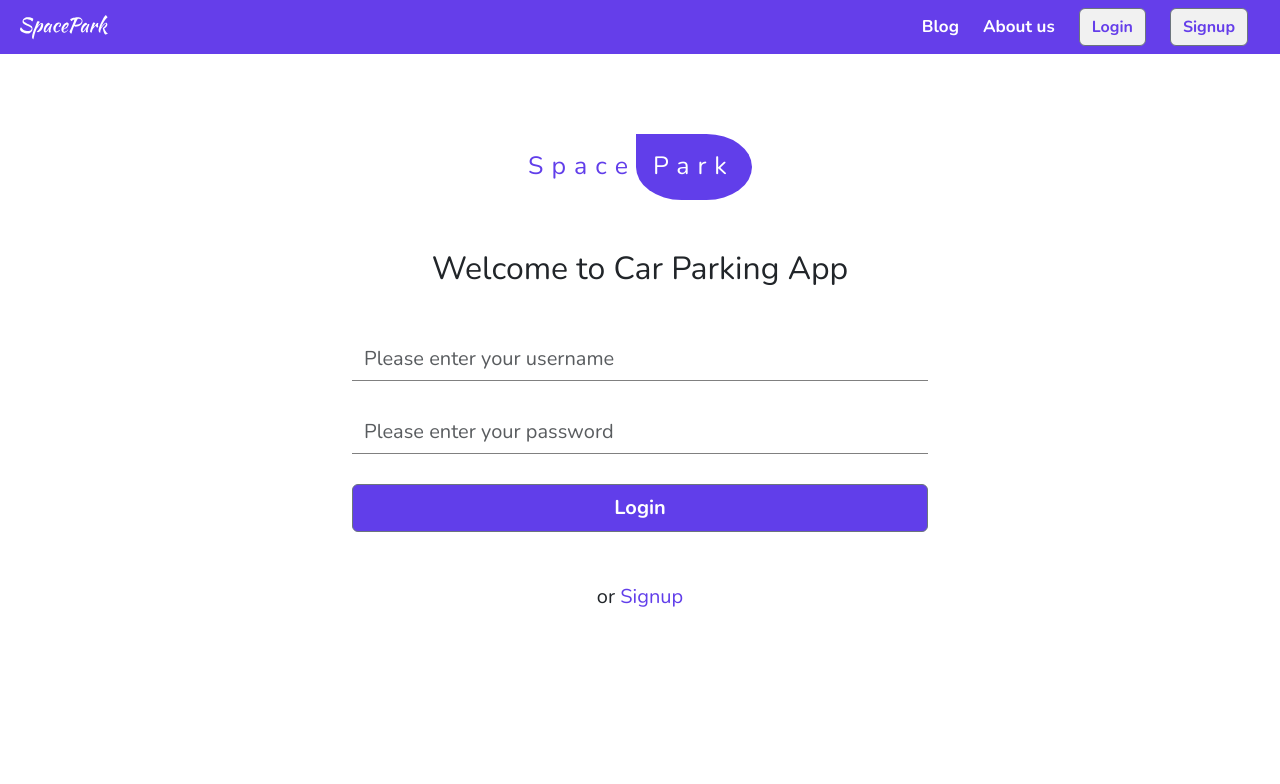
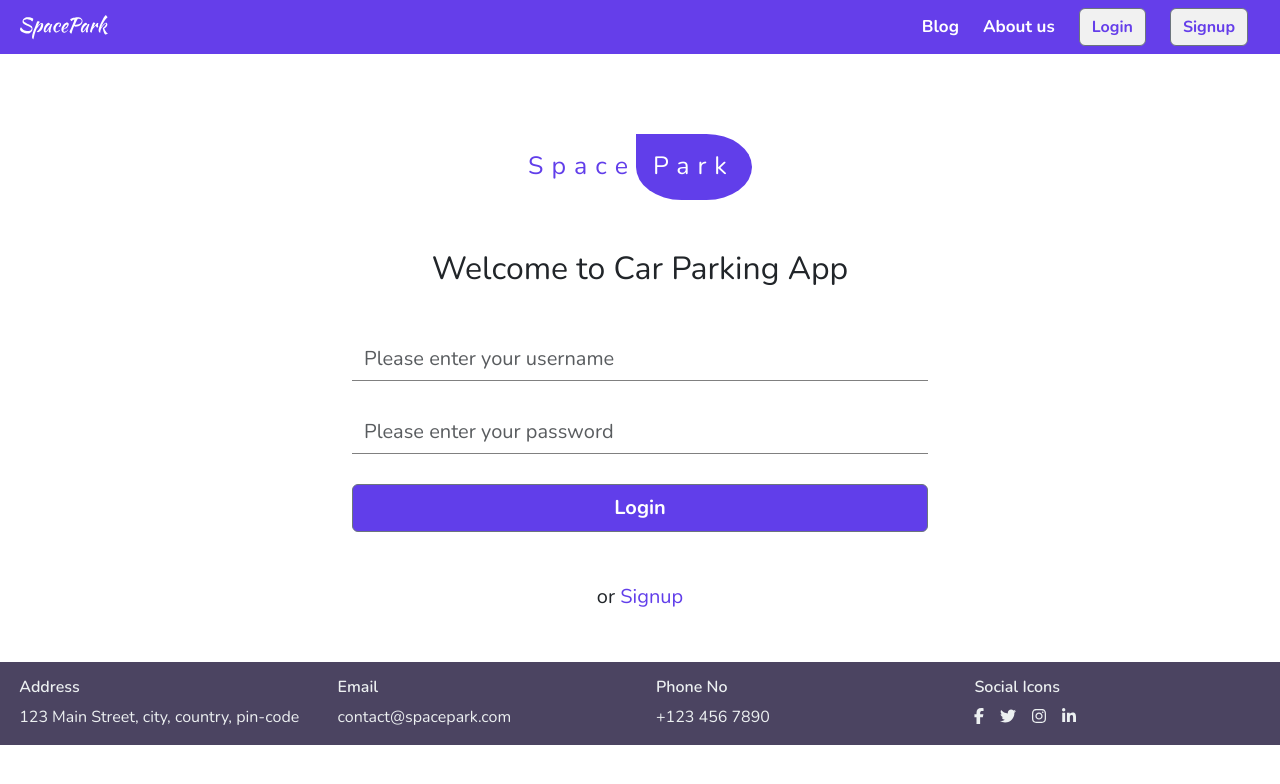
Before and after one commit to pesto-students/frontend-repo-spacepark, a React (Create React App) app: page /login in a window 1280 px wide. Shown: the top 784 px of the page. Built offline with nearby package versions, Linux system fonts and the light colour scheme.

Commit message:
fix: updated the payment issues

```diff
--- a/src/App.js
+++ b/src/App.js
@@ -25,6 +25,7 @@ import QRCodeDisplay from "./components/QRCodeDisplay/QRCodeDisplay";
 import QRCodeScanner from "./components/QRCodeScanner/QRCodeScanner";
 import { UserProvider, useUser } from "./context/userContext";
 import ParkingOwnerScreen from "./components/QRCodeScanner/ParkingOwnerScreen";
+import Footer from "./components/Footer/Footer";
 
 const ProtectedRoute = ({ element, roles = [], ...rest }) => {
   const { isAuthenticated, role } = useUser();
@@ -129,6 +130,7 @@ function App() {
             <Route path="/blog" element={<BlogPage />} />
             <Route path="/profile" element={<Profile />} />
           </Routes>
+          <Footer />
         </Router>
       </UserProvider>
     </React.StrictMode>
--- a/src/components/Footer/Footer.jsx
+++ b/src/components/Footer/Footer.jsx
@@ -1,70 +1,70 @@
-// import React, { useEffect, useState } from "react";
-// // import { FontAwesomeIcon } from "@fortawesome/react-fontawesome";
-// import {
-//   faFacebookF,
-//   faTwitter,
-//   faInstagram,
-//   faLinkedinIn,
-// } from "@fortawesome/free-brands-svg-icons";
-// import "./Footer.scss";
+import React, { useEffect, useState } from "react";
+import { FontAwesomeIcon } from "@fortawesome/react-fontawesome";
+import {
+  faFacebookF,
+  faTwitter,
+  faInstagram,
+  faLinkedinIn,
+} from "@fortawesome/free-brands-svg-icons";
+import "./Footer.scss";
 
-// const Footer = () => {
-//   const [isVisible, setIsVisible] = useState(false);
+const Footer = () => {
+  const [isVisible, setIsVisible] = useState(false);
 
-//   const handleScroll = () => {
-//     const footer = document.querySelector(".footer");
-//     if (!footer) return;
+  const handleScroll = () => {
+    const footer = document.querySelector(".footer");
+    if (!footer) return;
 
-//     const footerPosition = footer.offsetTop;
-//     const scrollPosition = window.scrollY + window.innerHeight;
+    const footerPosition = footer.offsetTop;
+    const scrollPosition = window.scrollY + window.innerHeight;
 
-//     if (scrollPosition >= footerPosition) {
-//       setIsVisible(true);
-//     } else {
-//       setIsVisible(false);
-//     }
-//   };
+    if (scrollPosition >= footerPosition) {
+      setIsVisible(true);
+    } else {
+      setIsVisible(false);
+    }
+  };
 
-//   useEffect(() => {
-//     window.addEventListener("scroll", handleScroll);
-//     return () => {
-//       window.removeEventListener("scroll", handleScroll);
-//     };
-//   }, []);
+  useEffect(() => {
+    window.addEventListener("scroll", handleScroll);
+    return () => {
+      window.removeEventListener("scroll", handleScroll);
+    };
+  }, []);
 
-//   return (
-//     <footer className={`footer ${isVisible ? "visible" : ""}`}>
-//       <div className="footer-column">
-//         <h3>Address</h3>
-//         <p>123 Main Street, city, country, pin-code</p>
-//       </div>
-//       <div className="footer-column">
-//         <h3>Email</h3>
-//         <p>contact@spacepark.com</p>
-//       </div>
-//       <div className="footer-column">
-//         <h3>Phone No</h3>
-//         <p>+123 456 7890</p>
-//       </div>
-//       <div className="footer-column">
-//         <h3>Social Icons</h3>
-//         <div className="social-icons">
-//           <a href="#!" aria-label="Facebook">
-//             <FontAwesomeIcon icon={faFacebookF} />
-//           </a>
-//           <a href="#!" aria-label="Twitter">
-//             <FontAwesomeIcon icon={faTwitter} />
-//           </a>
-//           <a href="#!" aria-label="Instagram">
-//             <FontAwesomeIcon icon={faInstagram} />
-//           </a>
-//           <a href="#!" aria-label="LinkedIn">
-//             <FontAwesomeIcon icon={faLinkedinIn} />
-//           </a>
-//         </div>
-//       </div>
-//     </footer>
-//   );
-// };
+  return (
+    <footer className={`footer ${isVisible ? "visible" : ""}`}>
+      <div className="footer-column">
+        <h3>Address</h3>
+        <p>123 Main Street, city, country, pin-code</p>
+      </div>
+      <div className="footer-column">
+        <h3>Email</h3>
+        <p>contact@spacepark.com</p>
+      </div>
+      <div className="footer-column">
+        <h3>Phone No</h3>
+        <p>+123 456 7890</p>
+      </div>
+      <div className="footer-column">
+        <h3>Social Icons</h3>
+        <div className="social-icons">
+          <a href="#!" aria-label="Facebook">
+            <FontAwesomeIcon icon={faFacebookF} />
+          </a>
+          <a href="#!" aria-label="Twitter">
+            <FontAwesomeIcon icon={faTwitter} />
+          </a>
+          <a href="#!" aria-label="Instagram">
+            <FontAwesomeIcon icon={faInstagram} />
+          </a>
+          <a href="#!" aria-label="LinkedIn">
+            <FontAwesomeIcon icon={faLinkedinIn} />
+          </a>
+        </div>
+      </div>
+    </footer>
+  );
+};
 
-// export default Footer;
+export default Footer;
--- a/src/components/Payment.js
+++ b/src/components/Payment.js
@@ -13,7 +13,6 @@ function Payment({ formData, dateTimeRange, isFormValid, setFormData }) {
   const parkingSpaces = useAtom(parkingSpacesAtom);
   const activeSpaces = useAtom(activeSpace);
   const timeS = useAtom(time);
-  const [setPrice] = useState(0);
   const [data, setData] = useState({});
   const [successMessage, setSuccessMessage] = useState('');
   const [loading, setLoading] = useState(false); // Add loading state
@@ -37,9 +36,7 @@ const differenceInHours = endDateTime.diff(startDateTime, 'hours', true);
 
 return matchingService ? total + price : total;
 
-
     }, 0);
-    sumOfPrices && setPrice(sumOfPrices);
 
     try {
       const response = sumOfPrices && await fetch(`${process.env.REACT_APP_API_URL}api/payment/create-order`, {
@@ -175,31 +172,11 @@ return matchingService ? total + price : total;
       setTimeout(() => {
         navigate('/tickets');
       }, 3000);
-      resetForm();
     } catch (error) {
       console.error('Error creating ticket:', error);
     }
   };
 
-  const resetForm = () => {
-    setFormData({
-      carNumber: '',
-      checkInTime: '',
-      checkOutTime: '',
-      endDate: '',
-      mobile: '',
-      parkingSpaceId: '',
-      paymentId: '',
-      price: '',
-      serviceId: '',
-      services: [],
-      startDate: '',
-      status: '',
-      userId: '',
-    });
-    setPrice(0);
-    setData({});
-  };
 
   return (
     <div>
--- a/src/components/TicketsScreen/TicketCard.jsx
+++ b/src/components/TicketsScreen/TicketCard.jsx
@@ -21,10 +21,10 @@ const TicketCard = ({ ticket }) => {
       <div className="ticket-content">
         <h3 className="ticketId">Ticket ID: {id}</h3>
         <p className={`status ${status}`}>Status: {status}</p>
-        <div className="timings">
+        {/* <div className="timings"> */}
           <p>Start Date: {startDate}</p>
           <p>End Date: {endDate}</p>
-        </div>
+        {/* </div> */}
         <div className="info user">
           <p>User ID: {userId}</p>
           <p>Car Number: {carNumber}</p>
--- a/src/components/TicketsScreen/TicketCard.scss
+++ b/src/components/TicketsScreen/TicketCard.scss
@@ -6,15 +6,15 @@
   display: flex;
   align-items: center;
   justify-content: center;
-  background-color: #fff;
+  // background-color: #fff;
   box-shadow: 0 2px 10px rgba(0, 0, 0, 0.2);
   overflow: pretty; /* Ensure pseudo-elements are visible */
 }
 
 .info {
-  color: white;
+  // color: white;
   font-weight: bolder;
-  background-color: #724bf1;
+  // background-color: #724bf1;
   border-radius: 10px;
   padding: 5px;
   padding-bottom: 1px;
@@ -23,24 +23,24 @@
   //   background: linear-gradient(135deg, #f3f3f3 25%, #df6717ec 75%);
 }
 
-.timings {
-  width: 100%;
-  display: flex;
-  flex-direction: row;
-  justify-content: space-between;
-}
+// .timings {
+//   width: 100%;
+//   display: flex;
+//   flex-direction: row;
+//   justify-content: space-between;
+// }
 
-.timings p {
-  background-color: rgb(188, 231, 205);
-  padding: 10px;
-  margin: 0 10px;
-}
+// .timings p {
+//   // background-color: rgb(188, 231, 205);
+//   padding: 10px;
+//   margin: 0 10px;
+// }
 
 .active {
-  background-color: rgb(183, 241, 183);
+  // background-color: rgb(183, 241, 183);
 }
 .pending {
-  background-color: rgb(240, 173, 173);
+  // background-color: rgb(240, 173, 173);
 }
 
 .status {
@@ -49,11 +49,11 @@
   padding: 5px;
 }
 .expired {
-  background-color: rgb(134, 133, 133);
+  // background-color: rgb(134, 133, 133);
   color: rgb(37, 37, 37);
 }
 .completed {
-  background-color: rgb(140, 213, 241);
+  // background-color: rgb(140, 213, 241);
 }
 
 .ticket-content {
@@ -68,7 +68,7 @@
   z-index: 1;
   padding: 20px;
   border-radius: 8px; /* Optional: adds rounded corners */
-  background: white;
+  // background: white;
   box-shadow: 0 2px 10px rgba(0, 0, 0, 0.1);
   position: relative;
 }
```
